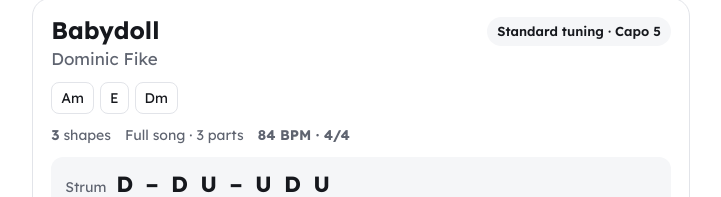
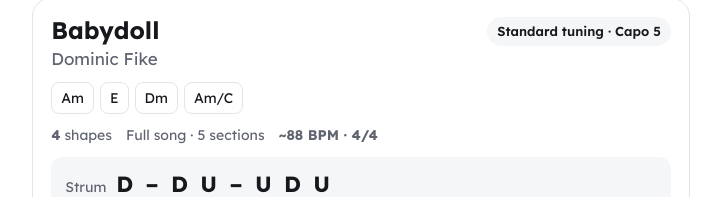
Before and after one commit to basic-afk/Guitar_Book, a plain HTML site: page index.html in a window 1280 px wide. Shown: the part 1224-1421 px from the top of the page, without its empty margins (279-1000 px from the left). Drawn offline with Linux system fonts and the light colour scheme.

Commit message:
Babydoll: corrected chords and timing
Co-Authored-By: Claude Opus 5.5 <noreply@anthropic.com>
Claude-Session: https://claude.ai/code/session_01RCVDSYse1kPtfFBL1pwedo

```diff
--- a/index.html
+++ b/index.html
@@ -608,7 +608,7 @@ const GUIDES = [
   { title: "Nothing's New", artist: 'Rio Romeo', url: 'https://claude.ai/artifact/5EtNJh8Uu3vyrmF7Q9DnGd', tuning: 'std', capo: 4, added: '2026-11-27',
     style: 'Full song · 8 sections', strum: 'D–U D–U D–U D–U', tempo: '62 BPM · 12/8', chords: ['G','Am','C','D'] },
   { title: 'Babydoll', artist: 'Dominic Fike', url: 'https://claude.ai/artifact/J6Tmf4Qpi93axNLRhKM9sM', tuning: 'std', capo: 5, added: '2026-11-27',
-    style: 'Full song · 3 parts', strum: 'D – D U – U D U', tempo: '84 BPM · 4/4', chords: ['Am','E','Dm'] },
+    style: 'Full song · 5 sections', strum: 'D – D U – U D U', tempo: '~88 BPM · 4/4', chords: ['Am','E','Dm','Am/C'] },
   { title: 'No Scrubs', artist: 'TLC', url: 'https://claude.ai/artifact/ME1hpqFZKGpTomFvGVjhgx', tuning: 'std', added: '2026-11-23',
     style: 'Fingerpicked + short solo', chords: ['Dm7','Am','E7'] }
 ];
```
